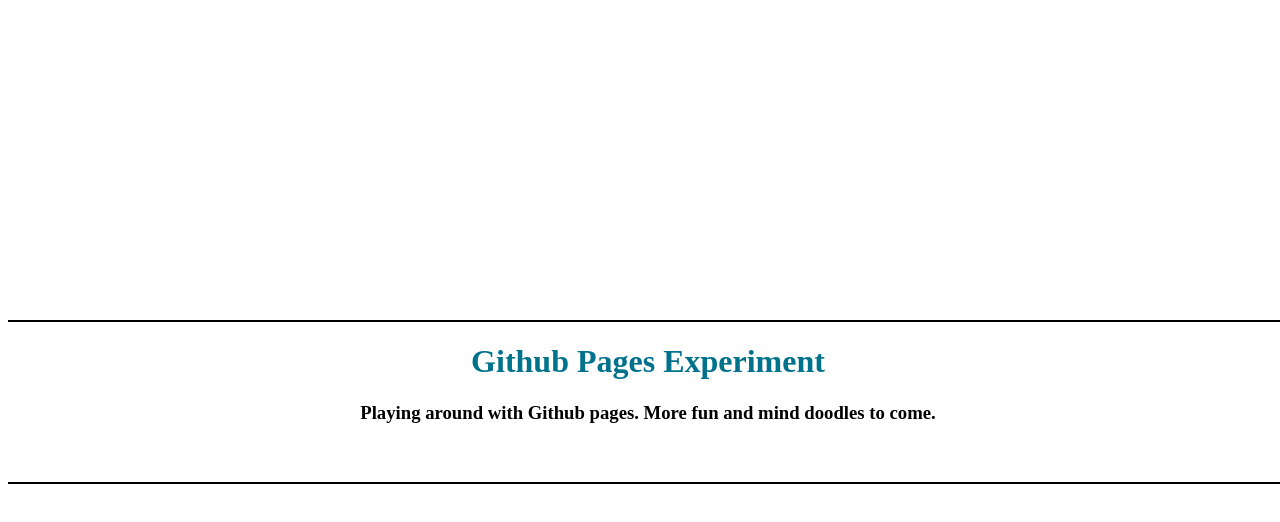
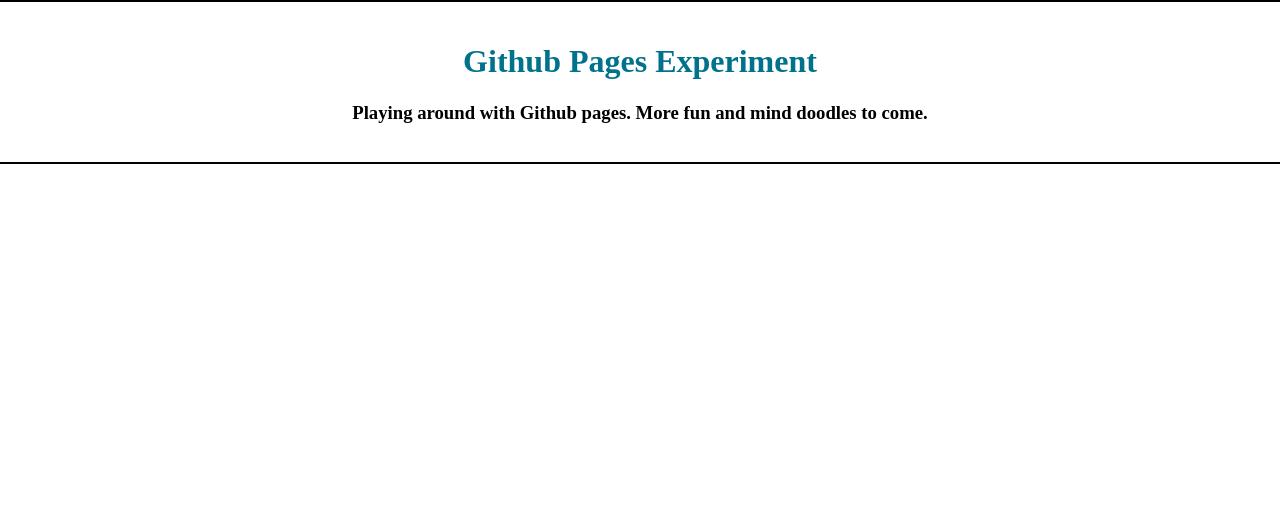
Before and after one commit to Landtiser/landtiser.github.io, a plain HTML site: page index.html in a window 1280 px wide. Drawn offline with Linux system fonts and the light colour scheme.

Commit message:
Update style.css

```diff
--- a/style.css
+++ b/style.css
@@ -1,3 +1,9 @@
+body {
+  margin: 0;
+  padding: 0;
+  border: 0;
+}
+
 h1 {
   color: #00728c;
 }
@@ -15,4 +21,6 @@ h3 {
   border: 2px solid #000;
   border-left: none;
   border-right: none;
+  display: table-cell;
+  vertical-align: middle;
 }
```
